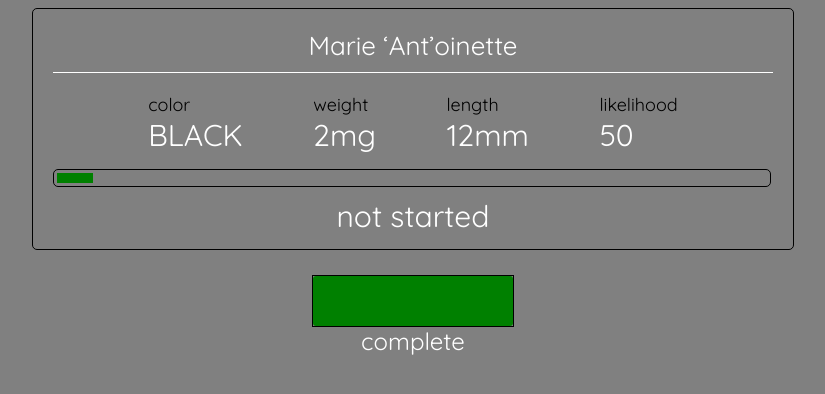
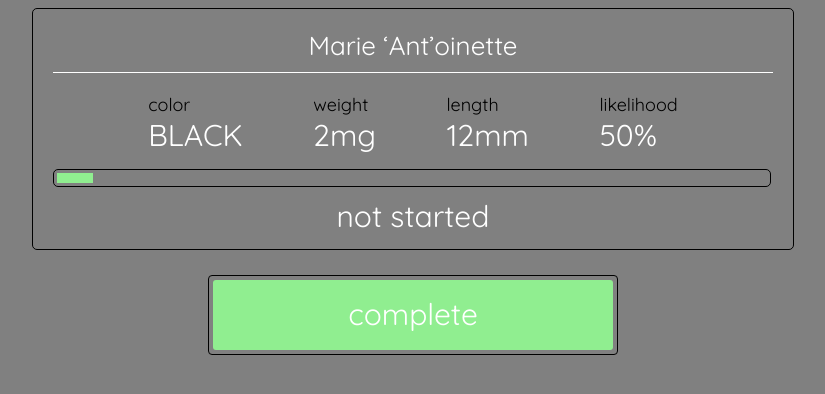
Before and after one commit to cmalhi/extremeantracing, a React (Create React App) app: page / in a window 1280 px wide. Shown: the top 394 px of the page, without its empty margins (227-1052 px from the left). Built offline with nearby package versions, Linux system fonts and the light colour scheme; a web font is replaced by a local one.

Commit message:
style complete

```diff
--- a/src/components/ant-card/stats/stats.js
+++ b/src/components/ant-card/stats/stats.js
@@ -18,7 +18,7 @@ const Stats = (props) => {
       </div>
       <div>
         <div className="title">likelihood</div>
-        <div className="entry">{props.likelihood}</div>
+        <div className="entry">{props.likelihood}%</div>
       </div>
     </div>
   );
--- a/src/components/bar/button-bar/button-bar.css
+++ b/src/components/bar/button-bar/button-bar.css
@@ -1,17 +1,23 @@
 .button {
-  height: 50px;
-  width: 200px;
+  height: 70px;
+  width: 400px;
   border: 1px solid black;
+  border-radius: 4px;
+  padding: 4px;
   margin: auto;
 }
 
 .button-progress {
   width: 100%;
   height: 100%;
-  background-color: green;
+  background-color: lightgreen;
   border-radius: 3px;
 }
 
 .button-title {
-  font-size: 24px;
+	position: relative;
+	text-align: center;
+	vertical-align: center;
+	margin-top: -55px;
+	font-size: 30px;
 }
--- a/src/components/bar/progress-bar/progress-bar.css
+++ b/src/components/bar/progress-bar/progress-bar.css
@@ -11,7 +11,7 @@
 .inner-bar {
   width: 5%;
   height: 100%;
-  background-color: green;
+  background-color: lightgreen;
 }
 
 .progress {
```
